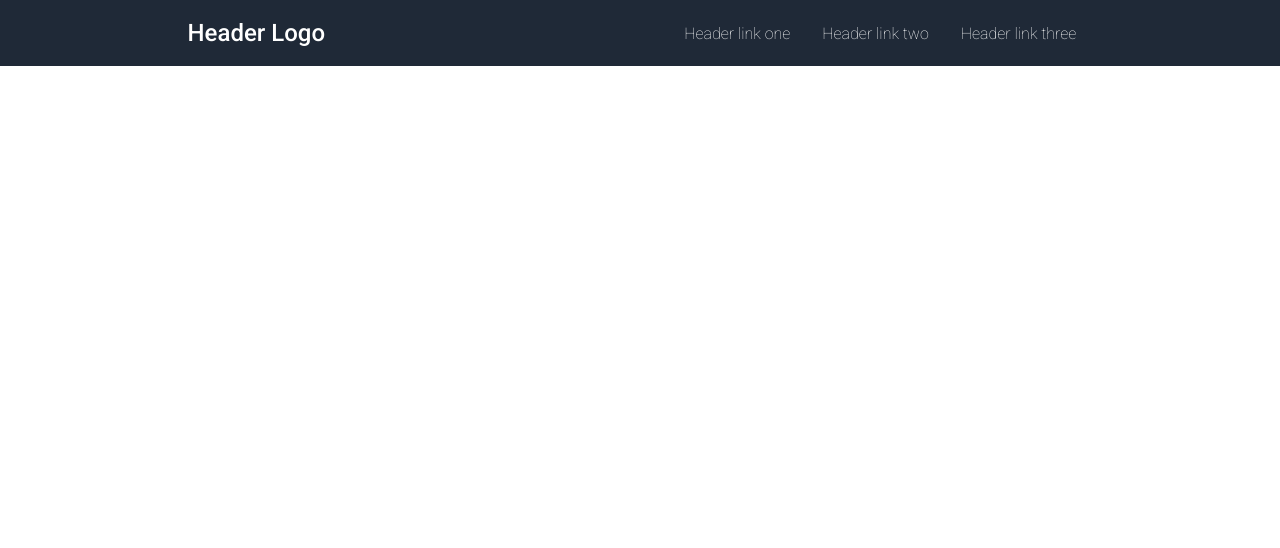
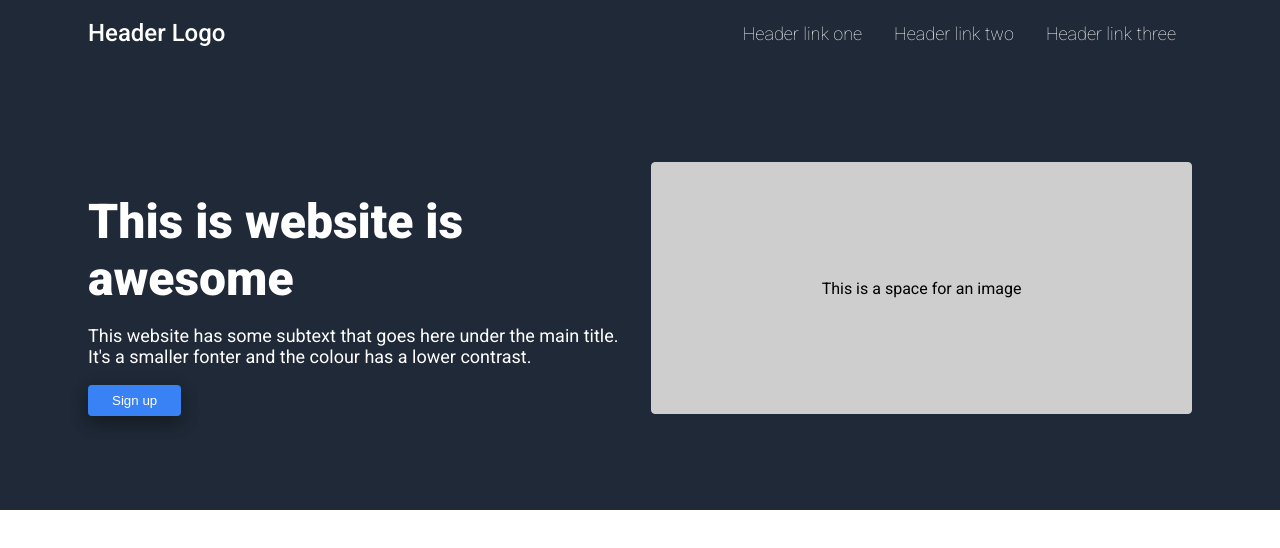
Before and after one commit to NellaTL/odin-landingpage, a plain HTML site: page index.html in a window 1280 px wide. Drawn offline with Linux system fonts and the light colour scheme.

Commit message:
Hero section HTML/CSS added, Header padding tweaked to align with hero content.

```diff
--- a/app.css
+++ b/app.css
@@ -6,13 +6,15 @@ body {
     flex-direction: column;
 }
 
+/* Header/Nav styling */
+
 .header {
     display: flex;
-    justify-content: space-around;
+    justify-content: space-between;
     align-items: center;
     background: #1f2937;
     height: 50px;
-    padding: 8px 16px;
+    padding: 8px 88px;
 }
 
 .logo   {
@@ -27,10 +29,13 @@ nav ul {
     margin: 0;
     display: flex;
     align-items: center;
+    font-size: 18px;
+    font-weight: 200;
+    color:white ;
 }
 
 nav ul li {
-    margin: 0 16px;
+    padding: 0 16px;
 }
 
 nav a {
@@ -38,7 +43,50 @@ nav a {
     color: white;
 }
 
-.nav-link   {
-    font-weight: 200;
+.hero-container {
+    display: flex;
+    justify-content: space-around;
+    align-items: center;
+    background: #1f2937;
+    padding: 72px 88px;
+    gap: 24px;
+    height: 300px;
+}
+
+.hero-left, .hero-right {
+    width: 50%;
+}
+
+/* Hero box styling */
+
+.hero-right {
+text-align: center;
+border: 1px solid rgb(206, 206, 206);
+background-color: rgb(206, 206, 206) ;
+height: 250px;
+border-radius: 4px;
+display: flex;
+justify-content: center;
+align-items: center;
+}
+
+.hero-title {
+    font-size: 48px;
+    font-weight: 900;
+    color: white;
+    margin-bottom: 16px;
+}
+
+.hero-subtext {
+    font-size: 18px;
     color: white;
 }
+
+.hero-btn {
+    padding: 8px 24px;
+
+border-radius: 4px;    background-color: #3882f6;
+    color: white;
+    border: none;
+    box-shadow: 0 8px 16px 0 rgba(0,0,0,0.2), 0 6px 20px 0 rgba(0,0,0,0.19);
+}
--- a/index.html
+++ b/index.html
@@ -17,13 +17,30 @@
     <header class="header">
         <div class="logo">Header Logo</div>
         <nav>
-            <ul>
-                <li class="nav-link"><a href="#">Header link one</a></li>
-                <li class="nav-link"><a href="#">Header link two</a></li>
-                <li class="nav-link"><a href="#">Header link three</a></li>
+            <ul class="nav-link">
+                <li><a href="#">Header link one</a></li>
+                <li><a href="#">Header link two</a></li>
+                <li><a href="#">Header link three</a></li>
             </ul>
         </nav>
     </header>
+
+    <div class="hero-container">
+        <div class="hero-left">
+            <h1 class="hero-title">This is website is awesome</h1>
+            <p class="hero-subtext">This website has some subtext that goes here under the main title. It's a smaller
+                fonter and the colour
+                has a lower contrast.</p>
+            <button class="hero-btn">Sign up</button>
+        </div>
+        <div class="hero-right">
+            <div class="hero-right-image">
+                <p>This is a space for an image</p>
+            </div>
+        </div>
+    </div>
+
+
 </body>
 
 </html>
```
